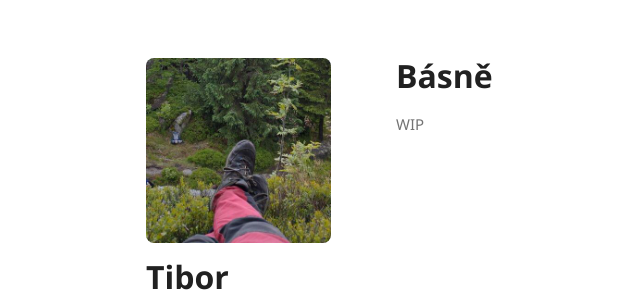
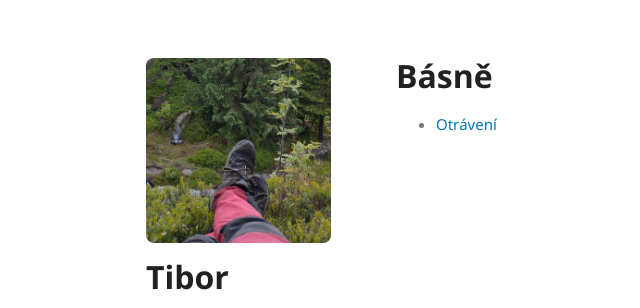
Before and after one commit to thefallofjohannm/thefallofjohannm.github.io, a Jekyll site: the page built from pages/poetry.md, in a window 1280 px wide. Shown: the top 308 px of the page, without its empty margins (64-704 px from the left). Built offline with Jekyll 4.4.1, drawn with Linux system fonts in a browser that asks for light colours.

Commit message:
add first poem to poem page

```diff
--- a/pages/poetry.md
+++ b/pages/poetry.md
@@ -6,4 +6,8 @@ permalink: "/poetry/"
 
 # Básně
 
-WIP
+<ul>
+{% for poem in site.poems %}
+    <li><a href="{{- poem.redirect_to -}}">{{ poem.title }}</a></li>
+{% endfor %}
+</ul>
```
Also changed, not shown: _poems/2021-12-13-otraveni.md (added, +5 -0 lines).
